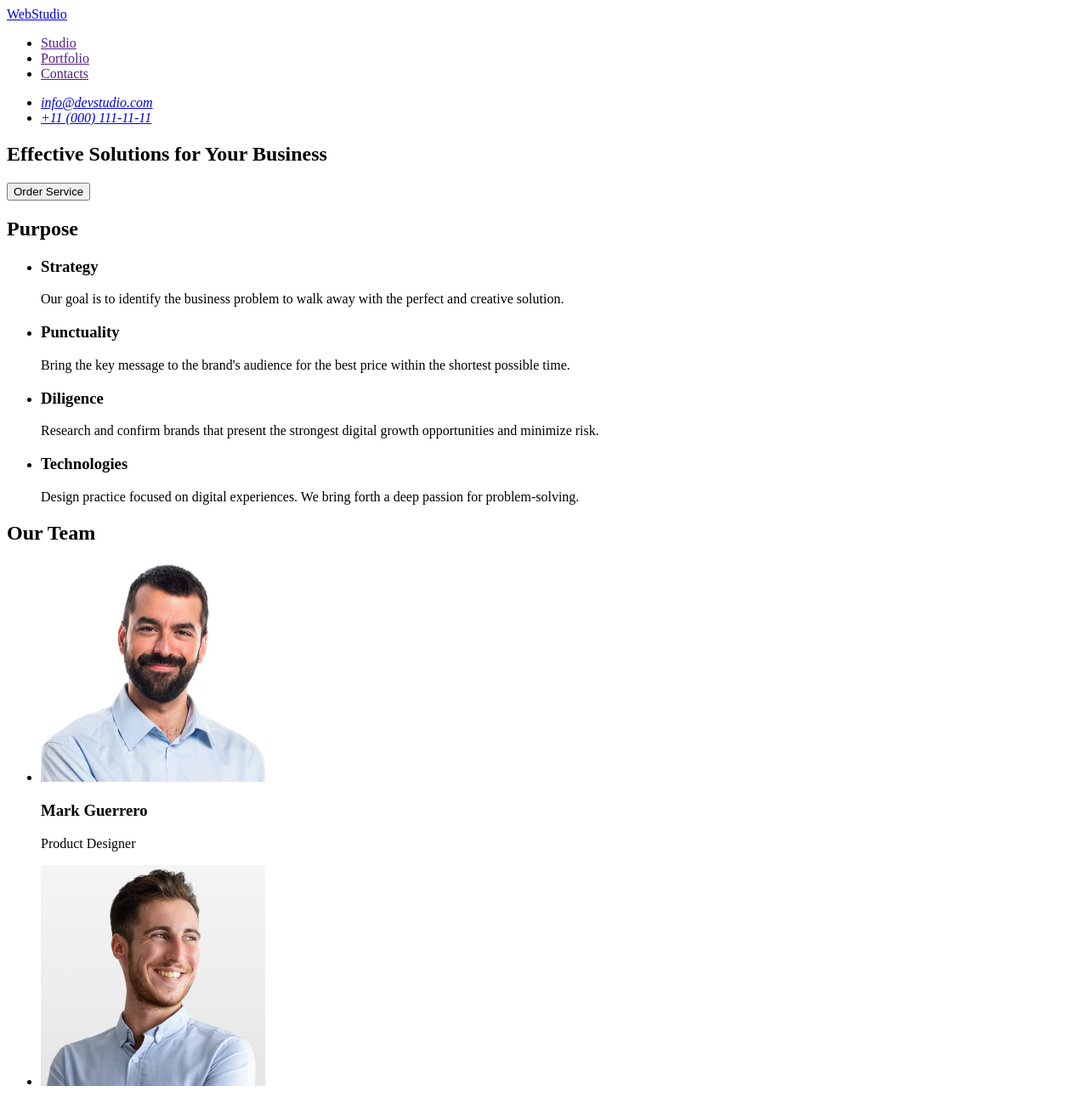
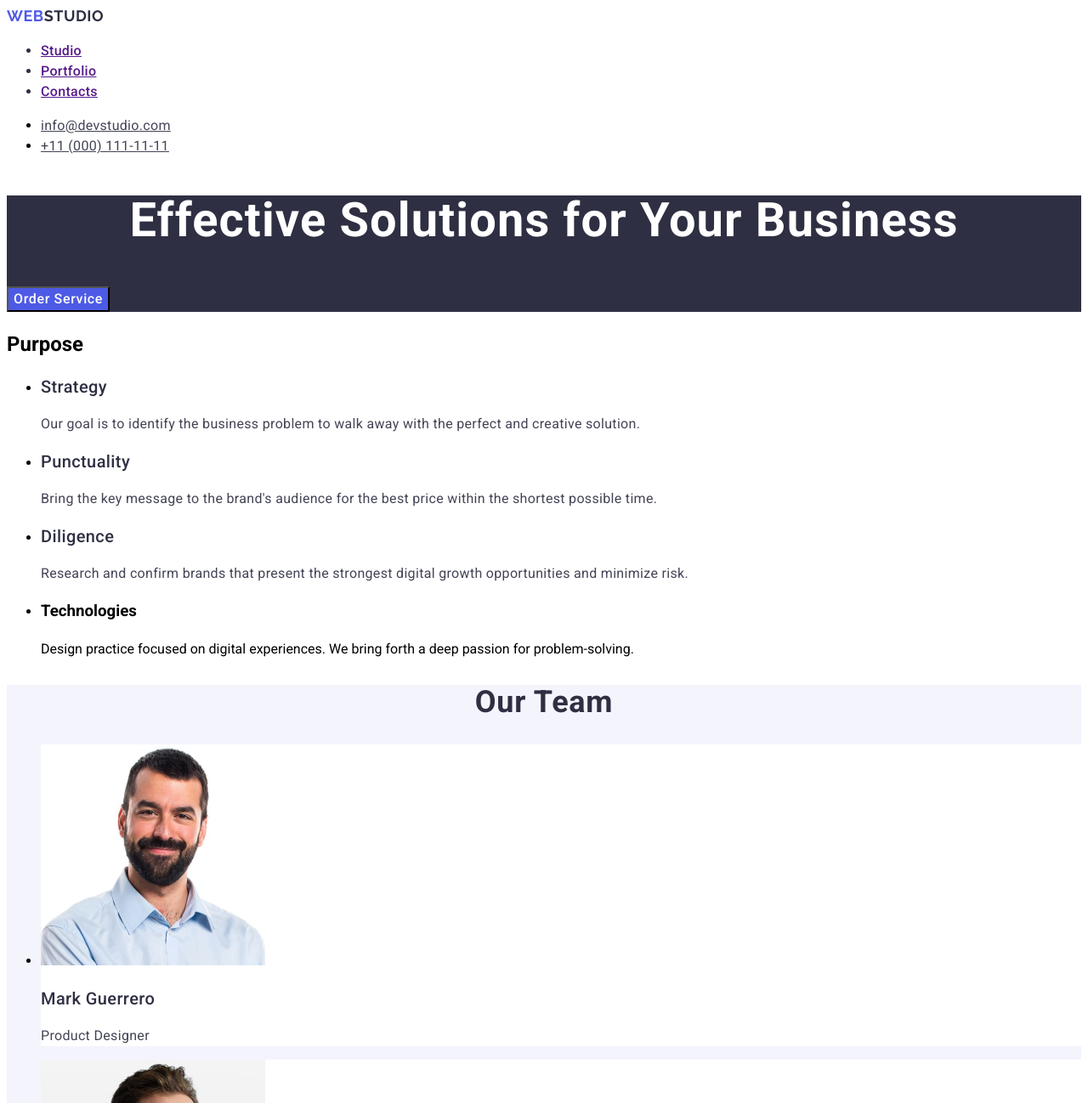
Before and after one commit to Yura-Chek/goit-markup-hw-02, a plain HTML site: page index.html in a window 1280 px wide. Shown: the top 1298 px of the page at 85% size. Drawn offline with Linux system fonts and the light colour scheme.

Commit message:
add css to header and section 1-3

```diff
--- a/css/styles.css
+++ b/css/styles.css
@@ -0,0 +1,136 @@
+.raleway-text {
+  font-family: "Raleway", sans-serif;
+  font-optical-sizing: auto;
+  font-weight: 400;
+  font-style: normal;
+}
+
+body {
+  font-family: "Roboto", sans-serif;
+  line-height: 1.5;
+  color: 434455;
+  background-color: #ffffff;
+}
+
+.nav {
+  font-family: "Raleway", sans-serif;
+  font-weight: 700;
+  font-size: 18px;
+  line-height: 1.17;
+  letter-spacing: 0.03em;
+  text-transform: uppercase;
+  color: #4d5ae5;
+  text-decoration: none;
+}
+
+.logo_studio {
+  color: #2e2f42;
+}
+
+.nav_list_item {
+  font-weight: 500;
+  font-size: 16px;
+  line-height: 1.5;
+  letter-spacing: 0.02em;
+  color: #2e2f42;
+}
+
+.nav_list_item:hover,
+.nav_list_item:focus {
+  color: #404bbf;
+}
+
+.contacts {
+  font-style: normal;
+}
+
+.contacts_link {
+  font-size: 16px;
+  line-height: 1.5;
+  letter-spacing: 0.02em;
+  color: #434455;
+}
+
+.contacts_link:hover,
+.contacts_link:focus {
+  color: #404bbf;
+}
+
+.section_first {
+  background-color: #2e2f42;
+}
+
+.section_first_header {
+  font-weight: 700;
+  font-size: 56px;
+  line-height: 1.07;
+  letter-spacing: 0.02em;
+  text-align: center;
+  color: #fff;
+}
+
+.click {
+  background-color: #4d5ae5;
+  font-family: "Roboto", sans-serif;
+  font-weight: 500;
+  font-size: 16px;
+  line-height: 1.5;
+  letter-spacing: 0.04em;
+  color: #fff;
+}
+
+.click:hover,
+.click:focus {
+  background-color: #404bbf;
+  cursor: pointer;
+}
+
+.section_second_header {
+  font-weight: 500;
+  font-size: 20px;
+  line-height: 1.2;
+  letter-spacing: 0.02em;
+  color: #2e2f42;
+}
+
+.section_second_text {
+  font-weight: 400;
+  font-size: 16px;
+  line-height: 1.5;
+  letter-spacing: 0.02em;
+  color: #434455;
+}
+
+.section_third {
+  background: #f4f4fd;
+}
+
+.section_third_header {
+  font-weight: 700;
+  font-size: 36px;
+  line-height: 1.11111;
+  letter-spacing: 0.02em;
+  text-align: center;
+  text-transform: capitalize;
+  color: #2e2f42;
+}
+
+.section_third_item {
+  background-color: #ffffff;
+}
+
+.section_third_name {
+  font-size: 20px;
+  line-height: 1.2;
+  font-weight: 500;
+  letter-spacing: 0.02em;
+  color: #2e2f42;
+}
+
+.section_third_text {
+  font-weight: 400;
+  font-size: 16px;
+  line-height: 1.5;
+  letter-spacing: 0.02em;
+  color: #434455;
+}
--- a/index.html
+++ b/index.html
@@ -4,55 +4,73 @@
     <meta charset="UTF-8" />
     <meta name="viewport" content="width=device-width, initial-scale=1.0" />
     <link rel="stylesheet" href="./css/styles.css" />
+    <link rel="preconnect" href="https://fonts.googleapis.com" />
+    <link rel="preconnect" href="https://fonts.gstatic.com" crossorigin />
+    <link
+      href="https://fonts.googleapis.com/css2?family=Raleway:ital,wght@0,100..900;1,100..900&family=Roboto:ital,wght@0,100;0,300;0,400;0,500;0,700;0,900;1,100;1,300;1,400;1,500;1,700;1,900&display=swap"
+      rel="stylesheet"
+    />
     <title>Web Studio</title>
   </head>
   <body>
     <header>
       <nav>
-        <a href="./index.html">WebStudio</a>
-        <ul>
-          <li><a href="">Studio</a></li>
-          <li><a href="">Portfolio</a></li>
-          <li><a href="">Contacts</a></li>
+        <a href="./index.html" class="nav"
+          >Web<span class="logo_studio">Studio</span></a
+        >
+        <ul class="nav_list">
+          <li class="nav_list_item"><a href="">Studio</a></li>
+          <li class="nav_list_item"><a href="">Portfolio</a></li>
+          <li class="nav_list_item"><a href="">Contacts</a></li>
         </ul>
       </nav>
-      <address>
+      <address class="contacts">
         <ul>
-          <li><a href="mailto:info@devstudio.com">info@devstudio.com</a></li>
-          <li><a href="tel:+110001111111">+11 (000) 111-11-11</a></li>
+          <li>
+            <a href="mailto:info@devstudio.com" class="contacts_link"
+              >info@devstudio.com</a
+            >
+          </li>
+          <li>
+            <a href="tel:+110001111111" class="contacts_link"
+              >+11 (000) 111-11-11</a
+            >
+          </li>
         </ul>
       </address>
     </header>
 
     <main>
-      <section>
-        <h1>Effective Solutions for Your Business</h1>
-        <button type="button">Order Service</button>
+      <section class="section_first">
+        <h1 class="section_first_header">
+          Effective Solutions for Your Business
+        </h1>
+        <button type="button" class="click">Order Service</button>
       </section>
 
       <!-- PURPOSE -->
-      <section>
+      <section class="section_second">
         <h2>Purpose</h2>
         <ul>
           <li>
-            <h3>Strategy</h3>
-            <p>
+            <h3 class="section_second_header">Strategy</h3>
+            <p class="section_second_text">
               Our goal is to identify the business problem to walk away with the
               perfect and creative solution.
             </p>
           </li>
 
           <li>
-            <h3>Punctuality</h3>
-            <p>
+            <h3 class="section_second_header">Punctuality</h3>
+            <p class="section_second_text">
               Bring the key message to the brand's audience for the best price
               within the shortest possible time.
             </p>
           </li>
 
           <li>
-            <h3>Diligence</h3>
-            <p>
+            <h3 class="section_second_header">Diligence</h3>
+            <p class="section_second_text">
               Research and confirm brands that present the strongest digital
               growth opportunities and minimize risk.
             </p>
@@ -69,54 +87,54 @@
       </section>
 
       <!-- TEAM -->
-      <section>
-        <h2>Our Team</h2>
+      <section class="section_third">
+        <h2 class="section_third_header">Our Team</h2>
         <ul>
-          <li>
+          <li class="section_third_item">
             <img
               src="./images/designer.jpg"
               alt="Mark Guerrero - Product Designer"
               width="264"
               height="260"
             />
-            <h3>Mark Guerrero</h3>
-            <p>Product Designer</p>
+            <h3 class="section_third_name">Mark Guerrero</h3>
+            <p class="section_third_text">Product Designer</p>
           </li>
-          <li>
+          <li class="section_third_item">
             <img
               src="./images/frontend.jpg"
               alt="Tom Ford - Frontend Developer"
               width="264"
               height="260"
             />
-            <h3>Tom Ford</h3>
-            <p>Frontend Developer</p>
+            <h3 class="section_third_name">Tom Ford</h3>
+            <p class="section_third_text">Frontend Developer</p>
           </li>
-          <li>
+          <li class="section_third_item">
             <img
               src="./images/marketing.jpg"
               alt="Camila Garcia - Marketing"
               width="264"
               height="260"
             />
-            <h3>Camila Garcia</h3>
-            <p>Marketing</p>
+            <h3 class="section_third_name">Camila Garcia</h3>
+            <p class="section_third_text">Marketing</p>
           </li>
-          <li>
+          <li class="section_third_item">
             <img
               src="./images/designer-2.jpg"
               alt="Daniel Wilson - UI Designer"
               width="264"
               height="260"
             />
-            <h3>Daniel Wilson</h3>
-            <p>UI Designer</p>
+            <h3 class="section_third_name">Daniel Wilson</h3>
+            <p class="section_third_text">UI Designer</p>
           </li>
         </ul>
       </section>
 
       <!-- PORTFOLIO -->
-      <section>
+      <section class="section_fourth">
         <h2>Our Portfolio</h2>
         <ul>
           <li>
```
